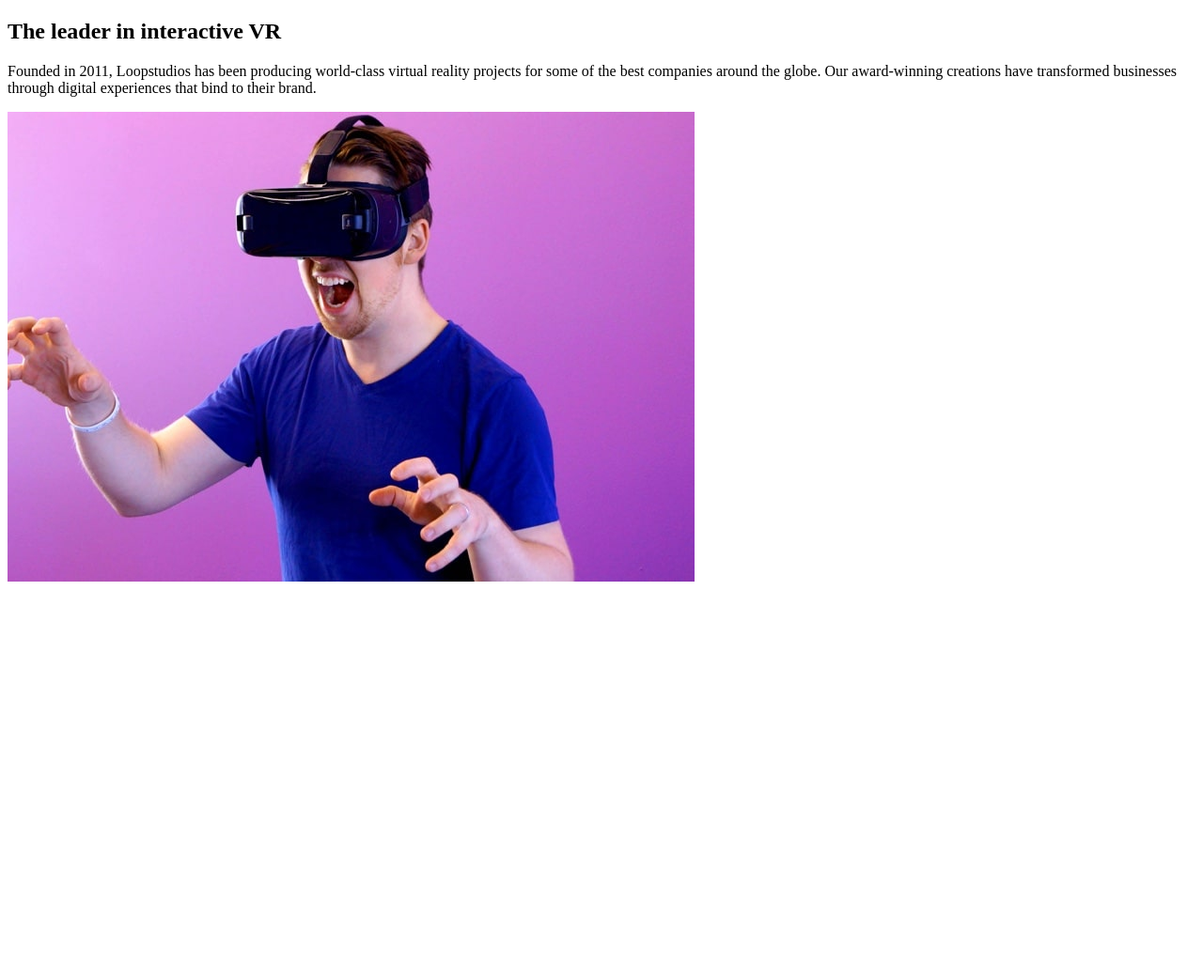
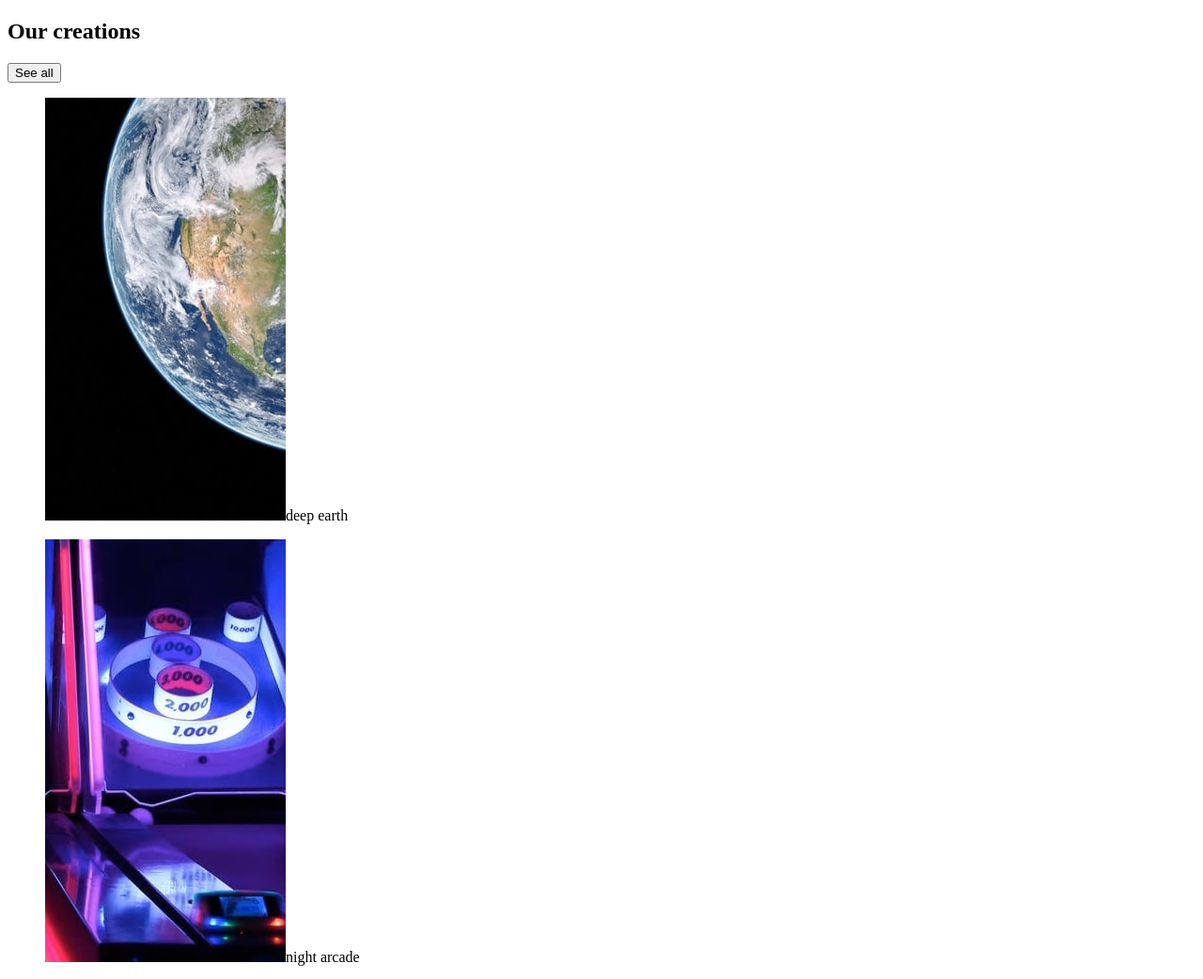
Before and after one commit to pperdana/frontend-mentor, a React (Vite) app in the folder loopstudios/: page / in a window 1280 px wide. Shown: the top 1042 px of the page at 94% size. Before the commit the page ends 800 px from the top, so only its background shows below. Built offline with nearby package versions, Linux system fonts and the light colour scheme.

Commit message:
add feature component

```diff
--- a/loopstudios/src/App.jsx
+++ b/loopstudios/src/App.jsx
@@ -1,7 +1,8 @@
-import Hero from "./Hero";
 import "./styles/App.scss";
 import Header from "./Header";
+import Hero from "./Hero";
 import Info from "./Info";
+import Feature from "./Feature";
 
 function App() {
   return (
@@ -9,7 +10,8 @@ function App() {
       {/* <Header /> */}
       <main>
         {/* <Hero /> */}
-        <Info />
+        {/* <Info /> */}
+        <Feature />
       </main>
       {/*<footer>Footer</footer> */}
     </>
--- /dev/null
+++ b/loopstudios/src/Feature.jsx
@@ -0,0 +1,68 @@
+const Feature = () => {
+  return (
+    <section className="section-feature" id="feature">
+      <div className="text-container">
+        <h2 className="heading-secondary">Our creations</h2>
+        <button>See all</button>
+      </div>
+
+      <div className="gallery">
+        <figure className="gallery-item">
+          <img
+            src="/src/assets/images/desktop/image-deep-earth.jpg"
+            alt="Deep earth"
+          />
+          <span>deep earth</span>
+        </figure>
+        <figure className="gallery-item">
+          <img
+            src="/src/assets/images/desktop/image-night-arcade.jpg"
+            alt="Night arcade"
+          />
+          <span>night arcade</span>
+        </figure>
+        <figure className="gallery-item">
+          <img
+            src="/src/assets/images/desktop/image-soccer-team.jpg"
+            alt="soccer team"
+          />
+          <span>soccer team</span>
+        </figure>
+        <figure className="gallery-item">
+          <img src="/src/assets/images/desktop/image-grid.jpg" alt="the grid" />
+          <span>the grid</span>
+        </figure>
+        <figure className="gallery-item">
+          <img
+            src="/src/assets/images/desktop/image-from-above.jpg"
+            alt="from up above vr"
+          />
+          <span>from up above vr</span>
+        </figure>
+        <figure className="gallery-item">
+          <img
+            src="/src/assets/images/desktop/image-pocket-borealis.jpg"
+            alt="pocket borealis"
+          />
+          <span>pocket borealis</span>
+        </figure>
+        <figure className="gallery-item">
+          <img
+            src="/src/assets/images/desktop/image-curiosity.jpg"
+            alt="the curiosity"
+          />
+          <span>the curiosity</span>
+        </figure>
+        <figure className="gallery-item">
+          <img
+            src="/src/assets/images/desktop/image-fisheye.jpg"
+            alt="fisheye"
+          />
+          <span>make it fisheye</span>
+        </figure>
+      </div>
+    </section>
+  );
+};
+
+export default Feature;
```
